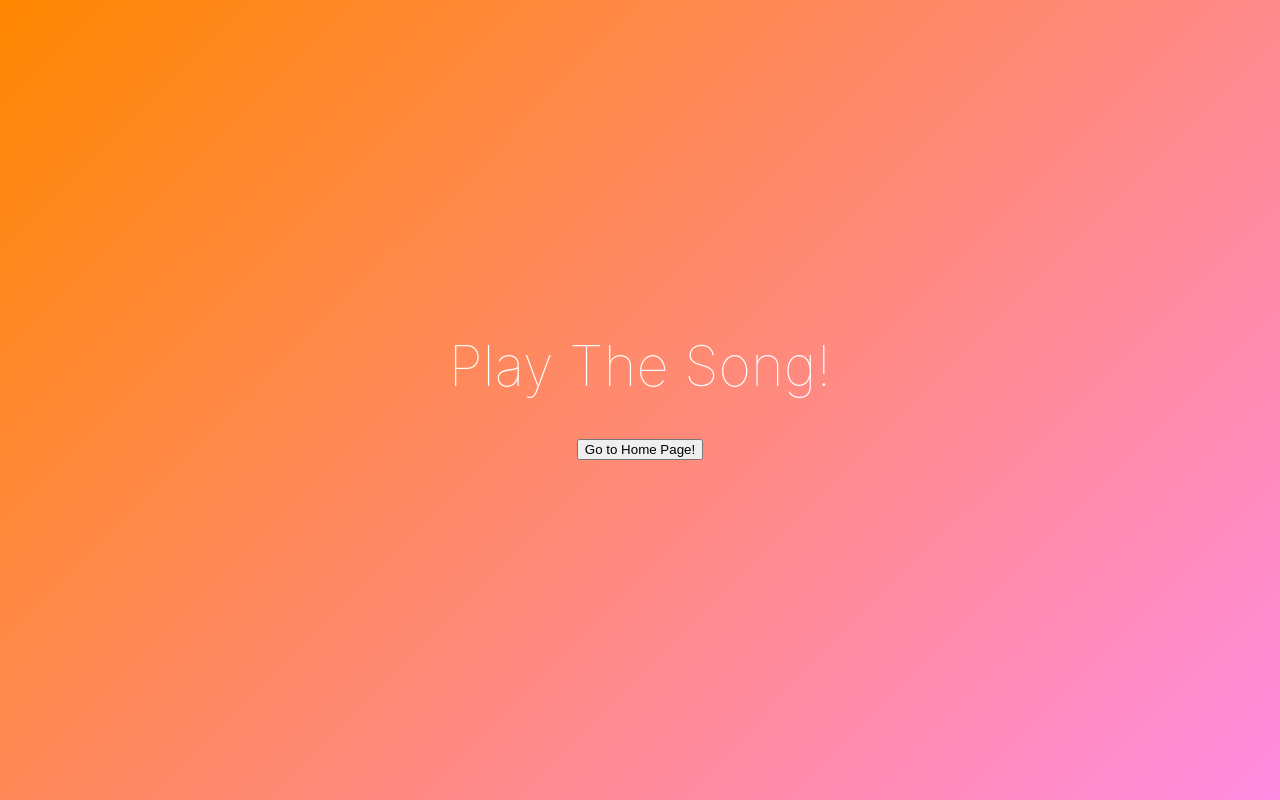
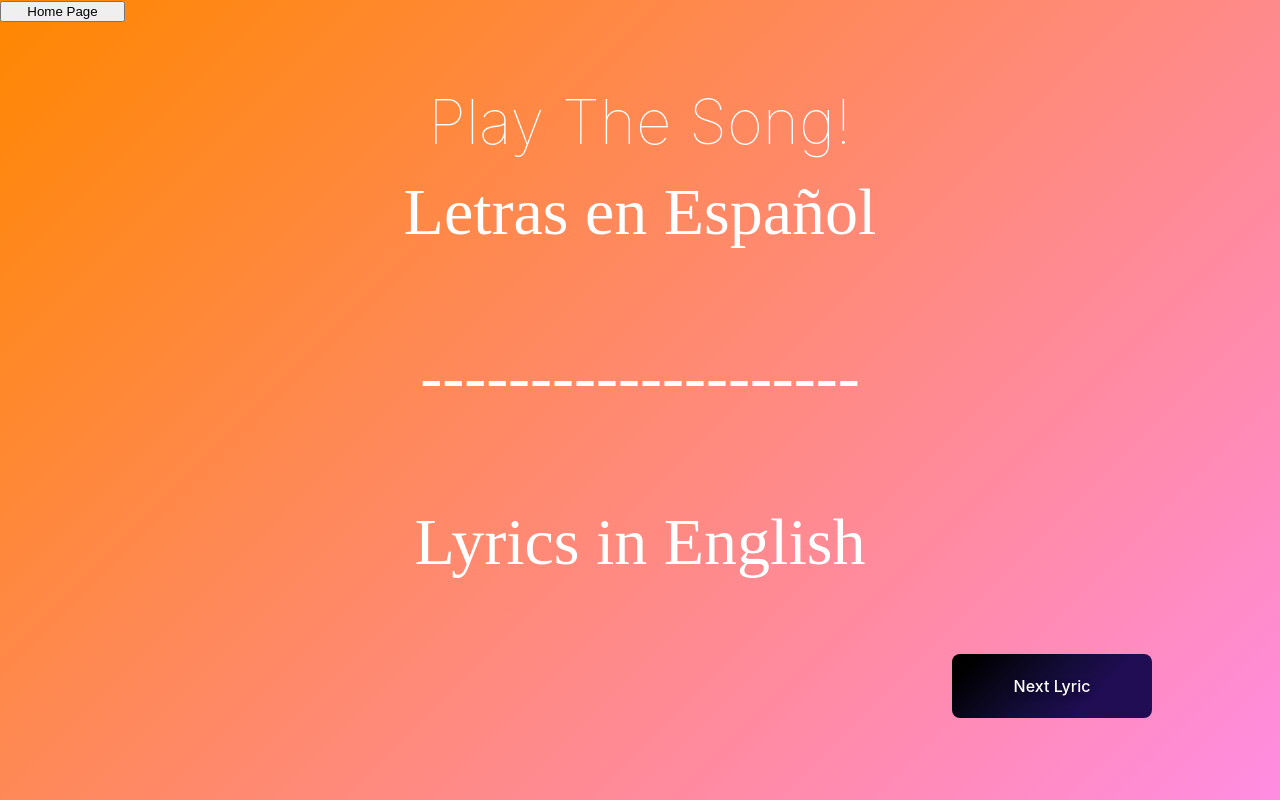
Before and after one commit to AnanyaKakaveti/GTX, a React (Create React App) app in the folder frontend/: page /play in a window 1280 px wide. Built offline with nearby package versions, Linux system fonts and the light colour scheme.

Commit message:
Spanish Lyrics Parsed and Displayed
Two lines of lyrics will display at a time, with next button functionality

```diff
--- a/frontend/src/App.css
+++ b/frontend/src/App.css
@@ -1,5 +1,5 @@
 .App {
-  text-align: center;
+  /* text-align: center; */
 }
 
 .App-logo {
@@ -14,14 +14,20 @@
 }
 
 .App-header {
-  min-height: 100vh;
+  /* min-height: 100vh; */
+  padding-top: calc(30px + 4vmin);
+  margin-inline: 10%;
   display: flex;
   flex-direction: column;
-  align-items: center;
-  justify-content: center;
-  font-size: calc(40px + 2vmin);
+  font-size: calc(30px + 4vmin);
   color: white;
   font-weight: 4;
+}
+
+.center {
+  align-self: center;
+  display: flex;
+  justify-content: center;
 }
 
 .gradient-background {
@@ -29,6 +35,17 @@
   /* background: linear-gradient(135deg, #ff8700, #ff8cb9); */
   height: 100vh;
   width: 100vw;
+}
+
+.lyric {
+  color: white;
+  font-weight: 400;
+  font-family: contemporary;
+  margin-top: 15px;
+  white-space: pre-wrap;
+  text-align: center;
+  height: 150px;
+  font-size: calc(10px + 7vmin);
 }
 
 .App-link {
@@ -43,3 +60,44 @@
     transform: rotate(360deg);
   }
 }
+
+.right {
+  align-self: right;
+  display: flex;
+  justify-content: right;
+}
+
+/* CSS */
+.button-36 {
+  /* background-image: linear-gradient(92.88deg, #455EB5 9.16%, #5643CC 43.89%, #673FD7 64.72%); */
+  background-image: linear-gradient(135deg, #000000 10%, #120c35 45%, #200d53 70%);
+  border-radius: 8px;
+  border-style: none;
+  box-sizing: border-box;
+  color: #FFFFFF;
+  cursor: pointer;
+  flex-shrink: 0;
+  font-family: "Inter UI","SF Pro Display",-apple-system,BlinkMacSystemFont,"Segoe UI",Roboto,Oxygen,Ubuntu,Cantarell,"Open Sans","Helvetica Neue",sans-serif;
+  font-size: 16px;
+  font-weight: 500;
+  width: 200px;
+  height: 4rem;
+  padding: 0 1.6rem;
+  text-align: center;
+  text-shadow: rgba(0, 0, 0, 0.25) 0 3px 8px;
+  transition: all .5s;
+  user-select: none;
+  -webkit-user-select: none;
+  touch-action: manipulation;
+}
+
+.button-36:hover {
+  box-shadow: rgba(255, 255, 255, 0.5) 0 1px 30px;
+  transition-duration: .1s;
+}
+
+@media (min-width: 768px) {
+  .button-36 {
+    padding: 0 2.6rem;
+  }
+}
--- a/frontend/src/pages/Play.js
+++ b/frontend/src/pages/Play.js
@@ -1,16 +1,57 @@
 import { Link } from 'react-router-dom';
+import {useState, useEffect, useRef} from 'react';
+import raw from '../data/suerte.txt';
 
 const Play = () => {
 
+    const [allLyrics, setAllLyrics] = useState("");
+    const [lyric, setLyric] = useState("Letras en Español");
+    const [lyricE, setLyricE] = useState("Lyrics in English");
+    // const counter = useRef(0);
+    const [counter, setCounter] = useState(0);
+
+    useEffect(() => {
+        fetch(raw)
+            .then(r => r.text())
+            .then(text => {
+                console.log('text decoded:', text);
+                setAllLyrics(text);
+                // changeLyric();
+                // console.log("Lyrics: ", allLyrics);
+        });
+    }, [])
+
+    async function changeLyric() {
+        incrementCounter();
+        setLyric(allLyrics.split('\n')[counter] + "\n" + allLyrics.split('\n')[counter + 1]);
+        incrementCounter();
+    }
+
+    const incrementCounter = () => {
+        setCounter(counter + 1);
+        console.log(counter);
+    }
+
     return (
     <div className="App">
+        <button style={{width: 125}}>
+            Home Page
+        </button>
       <header className="App-header">
-          Play The Song!
-          <Link to="/">
-            <button>
-              Go to Home Page!
-            </button>
-          </Link>
+
+        <div className="center">
+            Play The Song!
+            <Link to="/">
+
+            </Link>
+        </div>
+            <div className="lyric">{lyric}</div>
+            <div className="lyric">--------------------</div>
+            <div className="lyric">{lyricE}</div>
+            <div className= "right">
+                <button className= "button-36" onClick={changeLyric}>Next Lyric</button>
+                {/* <button class="button-36" role="button">Button 36</button> */}
+            </div>
       </header>
     </div>
     )
```
